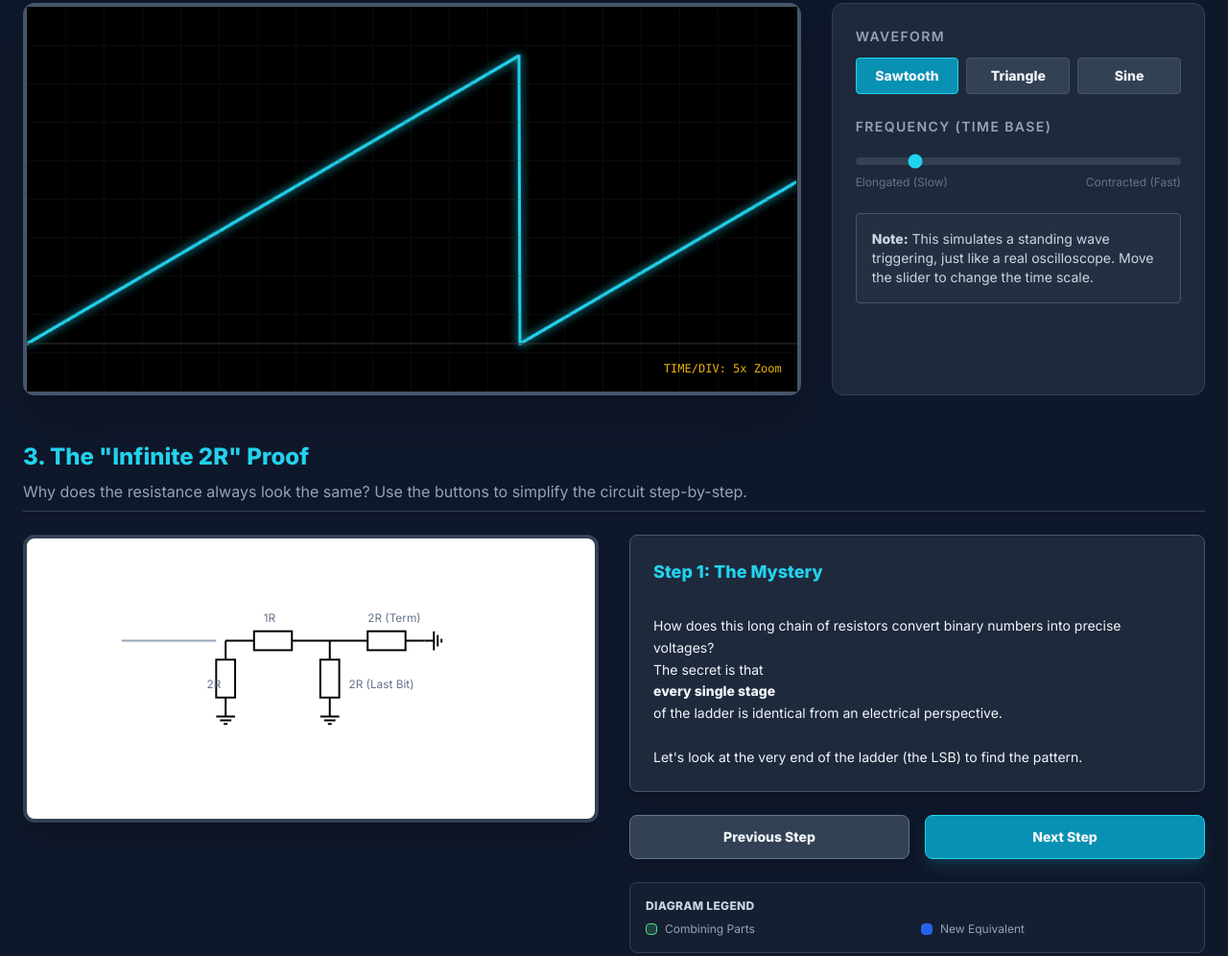
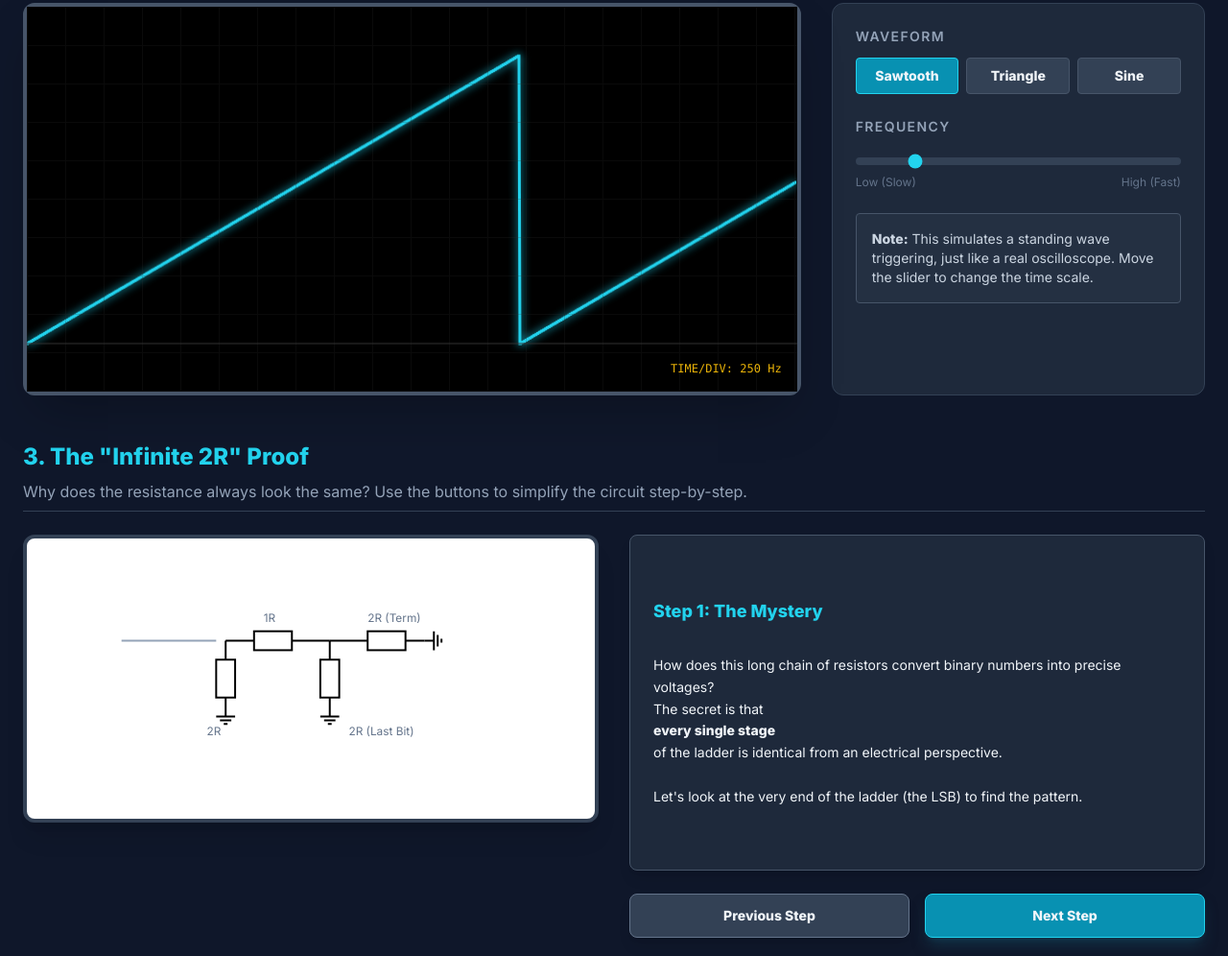
Before and after one commit to evan-olson-dev/ArduinoFuncGen, a plain HTML site: page docs/index.html in a window 1280 px wide. Shown: the part 986-1982 px from the top of the page at 96% size. Drawn offline with nearby package versions, Linux system fonts and the light colour scheme.

Commit message:
updates to sizing of section3 and added site link to readme

```diff
--- a/docs/index.html
+++ b/docs/index.html
@@ -194,15 +194,13 @@
                     </div>
 
                     <div>
-                        <h3 class="text-sm font-semibold text-slate-400 mb-3 uppercase tracking-widest">Frequency (Time
-                            Base)</h3>
-                        <!-- Range updated to 25 -->
+                        <h3 class="text-sm font-semibold text-slate-400 mb-3 uppercase tracking-widest">Frequency</h3>
                         <input type="range" min="1" max="25" value="5"
                             class="w-full h-2 bg-slate-700 rounded-lg appearance-none cursor-pointer accent-cyan-400"
                             id="freq-slider">
                         <div class="flex justify-between text-xs text-slate-500 mt-1">
-                            <span>Elongated (Slow)</span>
-                            <span>Contracted (Fast)</span>
+                            <span>Low (Slow)</span>
+                            <span>High (Fast)</span>
                         </div>
                     </div>
 
@@ -235,9 +233,8 @@
 
                 <!-- Controls/Text -->
                 <div class="space-y-6 flex flex-col justify-center h-full">
-                    <!-- FIXED: Removed 'items-center' and added 'flex-col justify-center' for proper text stacking -->
                     <div id="imp-step-text"
-                        class="min-h-[160px] bg-slate-800 p-6 rounded-lg border border-slate-600 text-sm leading-relaxed flex flex-col justify-center shadow-lg">
+                        class="min-h-[350px] flex flex-col justify-center bg-slate-800 p-6 rounded-lg border border-slate-600 text-sm leading-relaxed shadow-lg">
                         Loading...
                     </div>
 
@@ -334,8 +331,8 @@
                     s += drawGroundSVG(420, y, true);
 
                     s += `<text x="250" y="${y - 20}" font-size="12" fill="#64748b">1R</text>`;
-                    s += `<text x="190" y="${y + 50}" font-size="12" fill="#64748b">2R</text>`;
-                    s += `<text x="340" y="${y + 50}" font-size="12" fill="#64748b">2R (Last Bit)</text>`;
+                    s += `<text x="190" y="${y + 100}" font-size="12" fill="#64748b">2R</text>`;
+                    s += `<text x="340" y="${y + 100}" font-size="12" fill="#64748b">2R (Last Bit)</text>`;
                     s += `<text x="360" y="${y - 20}" font-size="12" fill="#64748b">2R (Term)</text>`;
 
                     return s;
@@ -350,14 +347,14 @@
                     s += `<rect x="310" y="110" width="20" height="40" stroke="#f43f5e" fill="white" stroke-width="2"/>`;
                     s += `<line x1="320" y1="90" x2="320" y2="110" stroke="#f43f5e" stroke-width="2"/>`;
                     s += `<line x1="320" y1="150" x2="320" y2="170" stroke="#f43f5e" stroke-width="2"/>`;
-                    s += `<text x="260" y="140" fill="#f43f5e" font-weight="bold">Path A: 2R</text>`;
+                    s += `<text x="320" y="185" fill="#f43f5e" font-weight="bold" text-anchor="middle">Path A: 2R</text>`;
                     s += drawGroundSVG(320, 170);
 
                     // Highlight Right
                     s += `<rect x="360" y="80" width="40" height="20" stroke="#f43f5e" fill="white" stroke-width="2"/>`;
                     s += `<line x1="320" y1="90" x2="360" y2="90" stroke="#f43f5e" stroke-width="2"/>`;
                     s += `<line x1="400" y1="90" x2="420" y2="90" stroke="#f43f5e" stroke-width="2"/>`;
-                    s += `<text x="360" y="60" fill="#f43f5e" font-weight="bold">Path B: 2R</text>`;
+                    s += `<text x="360" y="60" fill="#f43f5e" font-weight="bold" text-anchor="middle">Path B: 2R</text>`;
                     s += drawGroundSVG(420, 90, true);
 
                     // Arrows showing split
@@ -616,7 +613,7 @@
             ctx.lineTo(800, 350);
             ctx.stroke();
 
-            document.getElementById('scope-time').innerText = sliderValue + "x Zoom";
+            document.getElementById('scope-time').innerText = (sliderValue * 50) + " Hz";
         }
 
         init();
```
Also changed, not shown: 1 other file.
